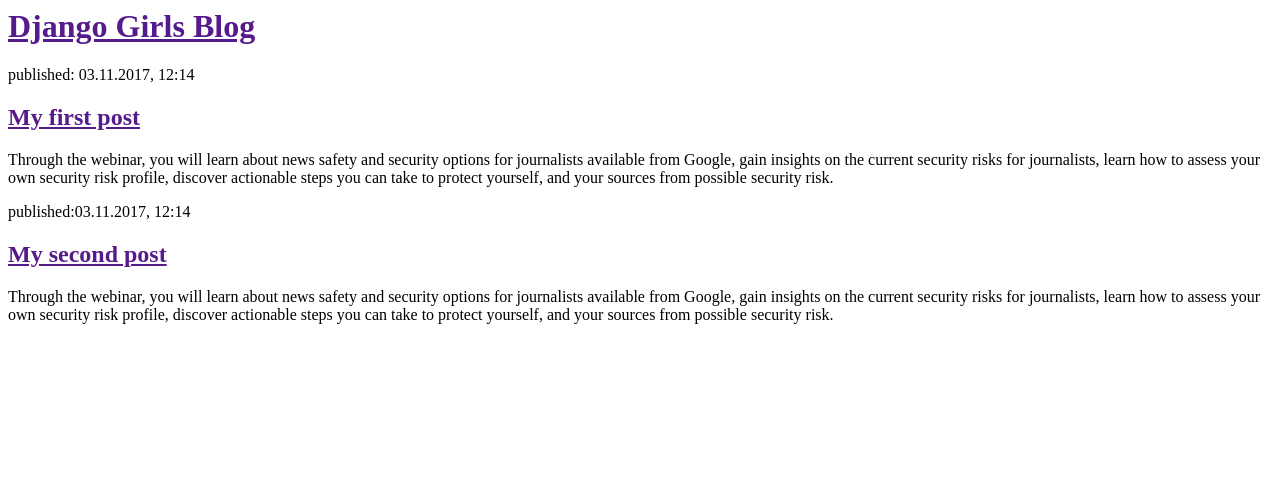
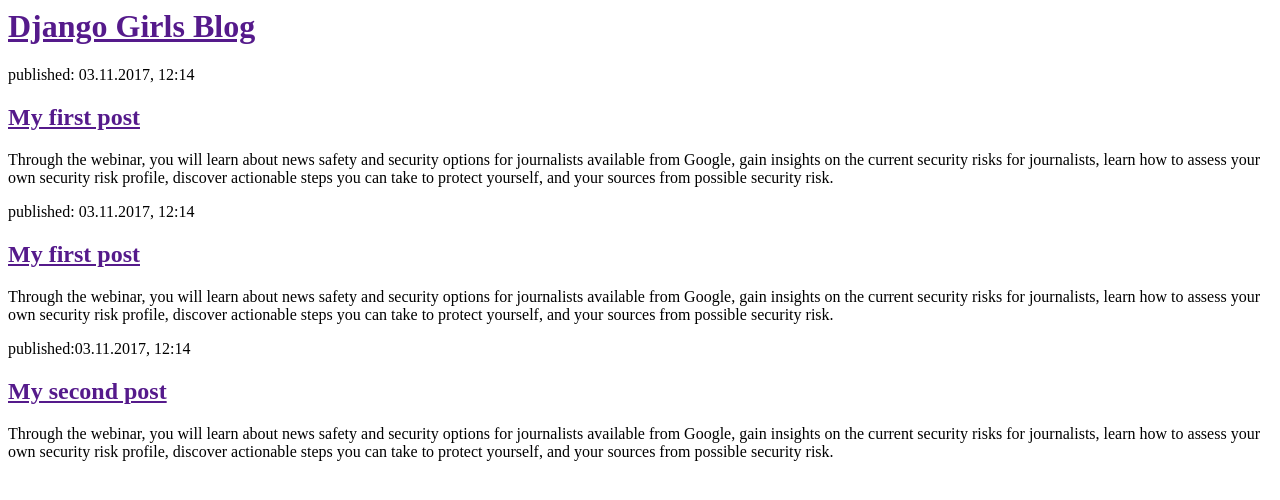
Before and after one commit to Ujas3105/My-first-blog, a Django app: page / in a window 1280 px wide. Shown: the top 500 px of the page. Run offline with Django 3.2, Linux system fonts and the light colour scheme.

Commit message:
changed the HTML for the site.

```diff
--- a/blog/templates/blog/post_list.html
+++ b/blog/templates/blog/post_list.html
@@ -14,6 +14,13 @@
 discover actionable steps you can take to protect yourself, and your sources from possible security risk.</p>
 </div>
 <div>
+<div>
+<p>published: 03.11.2017, 12:14</p>
+<h2><a href="">My first post</a></h2>
+<p>Through the webinar, you will learn about news safety and security options for journalists available from Google,
+gain insights on the current security risks for journalists, learn how to assess your own security risk profile,
+discover actionable steps you can take to protect yourself, and your sources from possible security risk.</p>
+</div>
 <p>published:03.11.2017, 12:14</p>
 <h2><a href="">My second post</a></h2>
 <p>Through the webinar, you will learn about news safety and security options for journalists available from Google,
```
